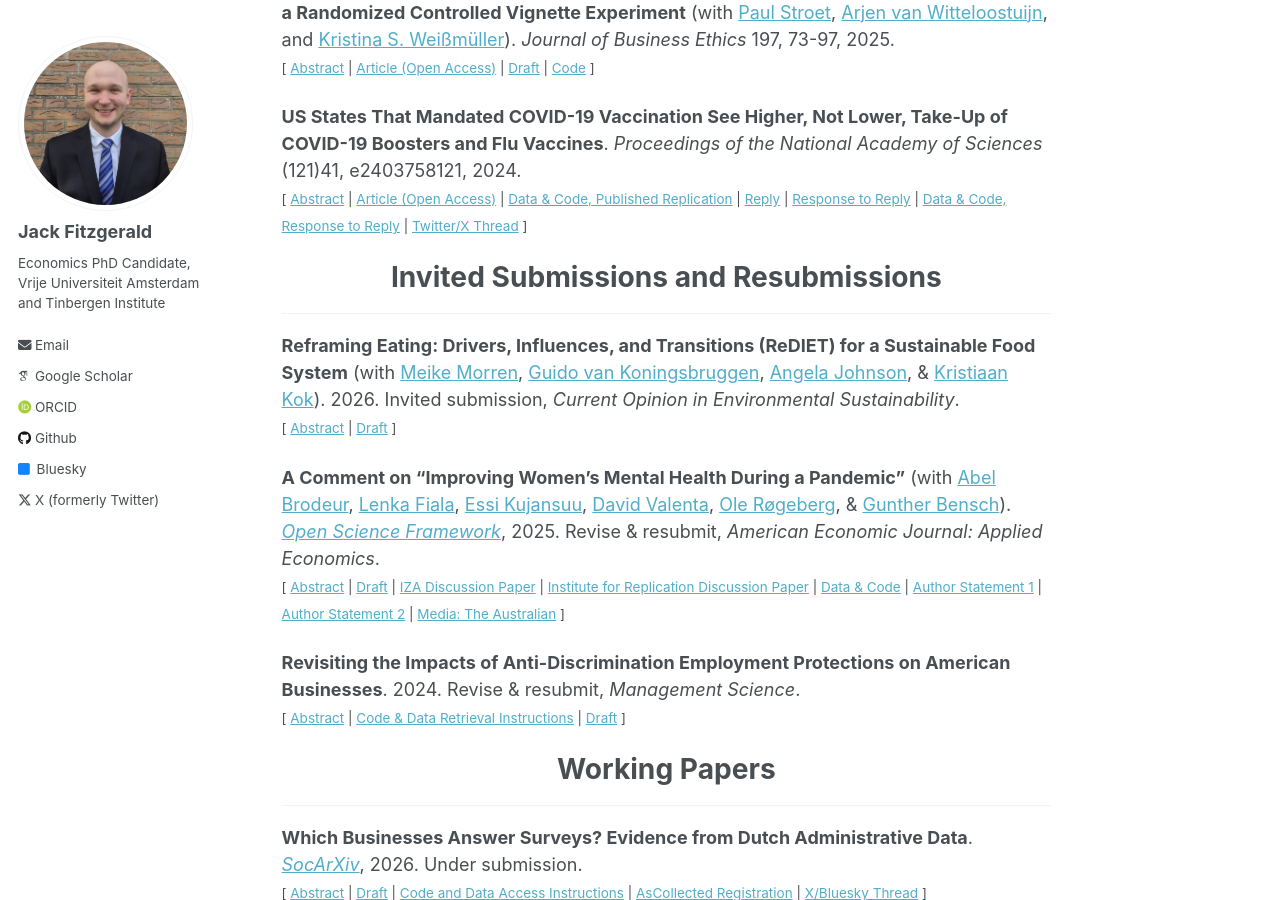
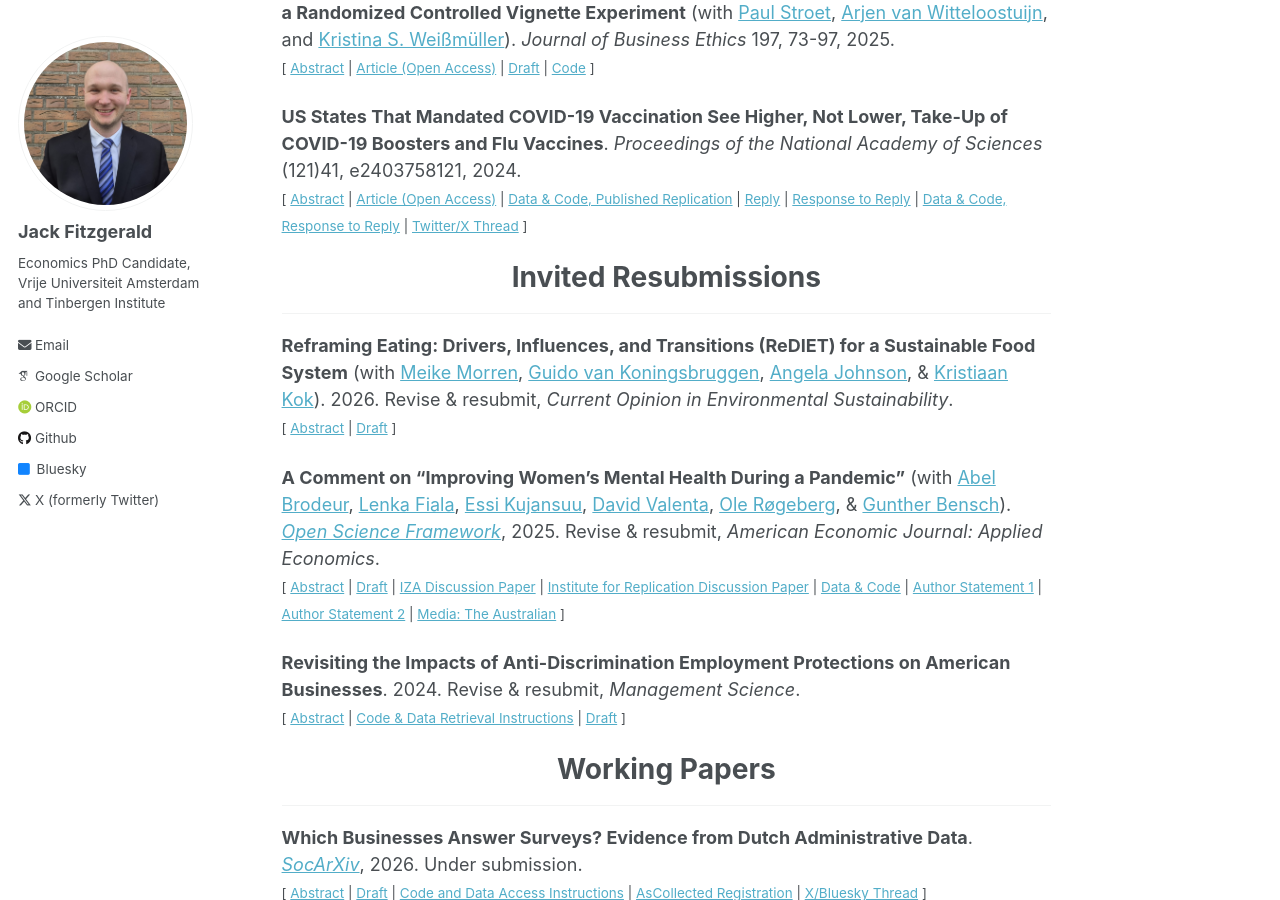
Before and after one commit to jack-fitzgerald/jack-fitzgerald.github.io, a Jekyll site: the page built from _pages/papers.md, in a window 1280 px wide and 900 px high, scrolled down 1231 px. Built offline with Jekyll 4.4.1, drawn with Linux system fonts in a browser that asks for light colours; some web fonts are replaced.

Commit message:
Update papers.md

```diff
--- a/_pages/papers.md
+++ b/_pages/papers.md
@@ -95,10 +95,10 @@ Rains & Richards (2024, <i>Proceedings of the National Academy of Sciences</i>)
 
 </small><br><br/></div>
 
-# <center> Invited Submissions and Resubmissions </center>
+# <center> Invited Resubmissions </center>
 - - -
 
-**Reframing Eating: Drivers, Influences, and Transitions (ReDIET) for a Sustainable Food System** (with [Meike Morren](https://www.meikemorren.com/), [Guido van Koningsbruggen](https://research.vu.nl/en/persons/guido-van-koningsbruggen/), [Angela Johnson](https://research.vu.nl/en/persons/dr-angela-johnson/), & [Kristiaan Kok](https://research.vu.nl/en/persons/kristiaan-kok/)). 2026. Invited submission, <i>Current Opinion in Environmental Sustainability</i>. <br/>
+**Reframing Eating: Drivers, Influences, and Transitions (ReDIET) for a Sustainable Food System** (with [Meike Morren](https://www.meikemorren.com/), [Guido van Koningsbruggen](https://research.vu.nl/en/persons/guido-van-koningsbruggen/), [Angela Johnson](https://research.vu.nl/en/persons/dr-angela-johnson/), & [Kristiaan Kok](https://research.vu.nl/en/persons/kristiaan-kok/)). 2026. Revise & resubmit, <i>Current Opinion in Environmental Sustainability</i>. <br/>
 <small>[ <a href="#/" onclick="visib('ReDIET')">Abstract</a> | [Draft](https://doi.org/10.31234/osf.io/6vkcg_v1) ] </small>
 
 <div id="ReDIET" style="display: none; text-align: justify; line-height: 1.2" ><small>
```
